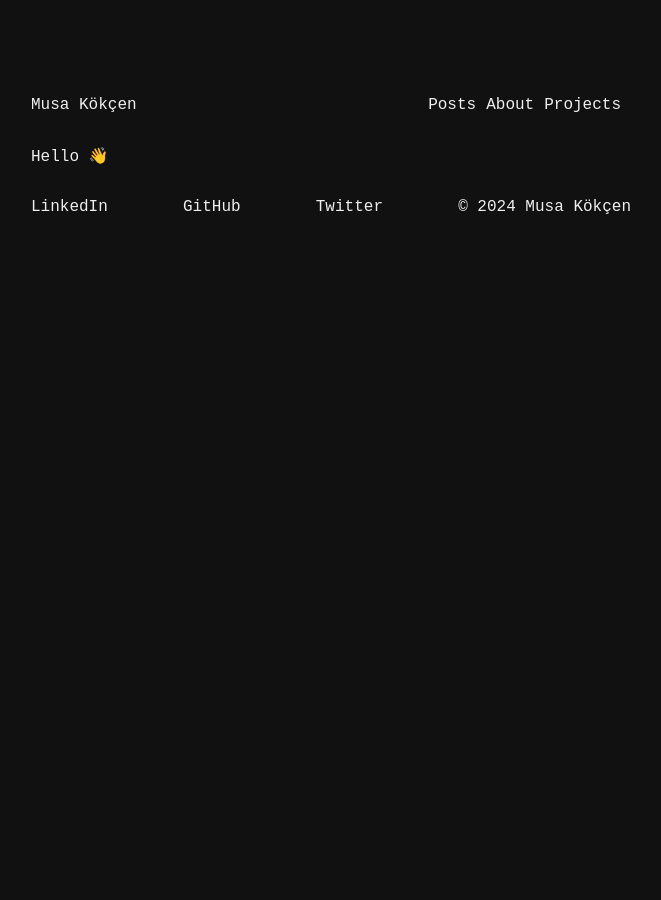
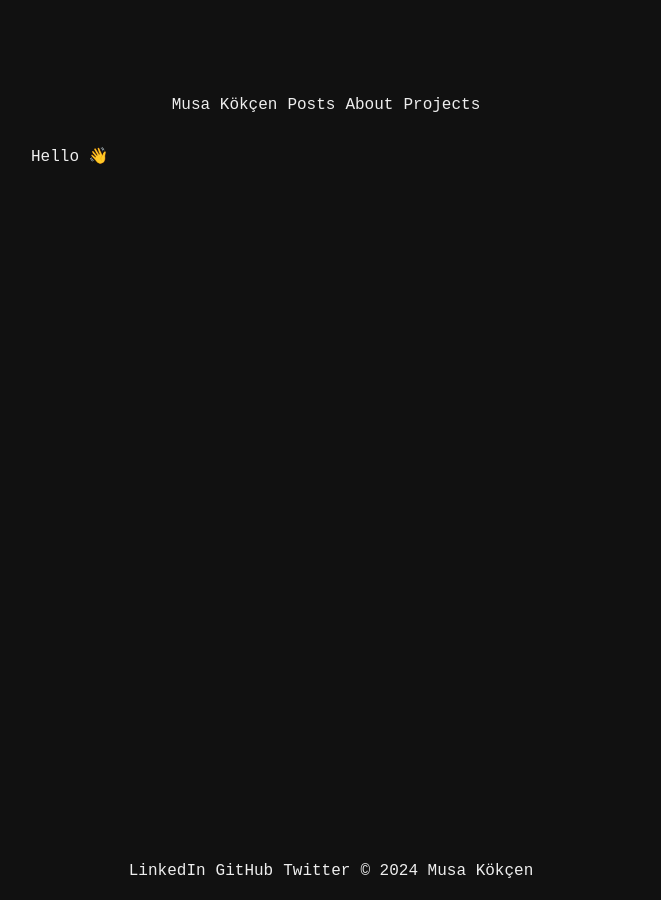
Before and after one commit to musakokcen/musakocen.github.io, a Jekyll site: the page built from index.markdown, in a window 1280 px wide. Shown: the whole page, without its empty margins (309-970 px from the left). Built offline with Jekyll 4.4.1, drawn with Linux system fonts in a browser that asks for light colours.

Commit message:
add footer design

```diff
--- a/_includes/footer.html
+++ b/_includes/footer.html
@@ -2,24 +2,26 @@
 <!DOCTYPE html>
 <html lang="en">
 <head>
-<meta charset="UTF-8">
-<meta name="viewport" content="width=device-width, initial-scale=1.0">
-<link rel="stylesheet" href="{{ '/assets/header.css' | relative_url }}">
+<link rel="stylesheet" href="{{ '/assets/footerDesign.css' | relative_url }}">
 </head>
 <body>
-
-<div class="header">
+<footer class="footer">
+<div class="footer-content">
 {% if site.linkedin_username %}
 <a href="https://linkedin.com/in/{{ site.linkedin_username }}" title="LinkedIn" target="_blank"><span class="sr-only">LinkedIn</span></a>
 {% endif %}
+
 {% if site.github_username %}
 <a href="https://github.com/{{ site.github_username }}" title="GitHub" target="_blank"><span class="sr-only">GitHub</span></a>
 {% endif %}
+
 {% if site.twitter_username %}
 <a href="https://twitter.com/{{ site.twitter_username }}" title="Twitter" target="_blank"><span class="sr-only">Twitter</span></a>
 {% endif %}
+
 &copy; {{ site.time | date: "%Y" }} {{ site.title }}
+
 </div>
-
+</footer>
 </body>
 </html>
--- /dev/null
+++ b/assets/footerDesign.css
@@ -0,0 +1,55 @@
+/* assets/footerDesign.css */
+
+html, body {
+    font-family: 'Courier New', monospace;
+    height: 100%;
+    margin: 0;
+    display: flex;
+    flex-direction: column;
+}
+
+main {
+    flex: 1;
+}
+
+.footer {
+    background-color: #111111;
+    color: #eeeeee;
+    text-align: center;
+    padding: 20px 0;
+    position: relative;
+    bottom: 0;
+    width: 100%;
+}
+
+.footer a {
+    color: #eeeeee;
+    text-decoration: none;
+    margin-right: 10px;
+}
+
+.footer a:hover {
+    color: #eeeeee;
+}
+
+.footer-content {
+    max-width: 600px;
+    margin: 0 auto;
+    padding: 0 20px;
+    display: flex;
+    flex-direction: row;
+    justify-content: center;
+    align-items: center;
+    text-align: center;
+}
+
+@media (max-width: 720px) {
+    .footer-content {
+        flex-direction: column;
+        margin-bottom: 10px;
+    }
+
+    .footer a {
+        margin: 5px;
+    }
+}
```
Lines whose indentation alone changed are shown as unchanged.
